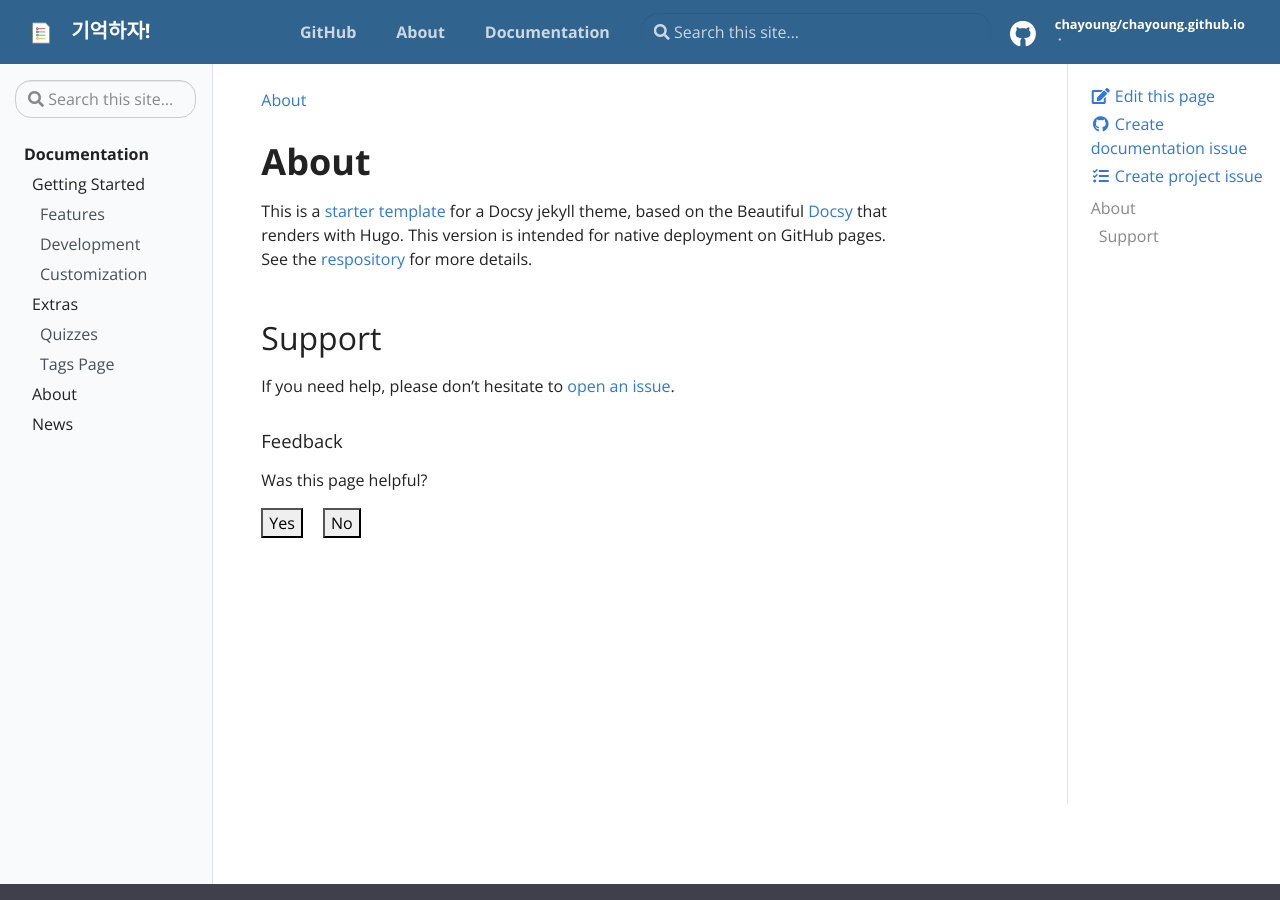
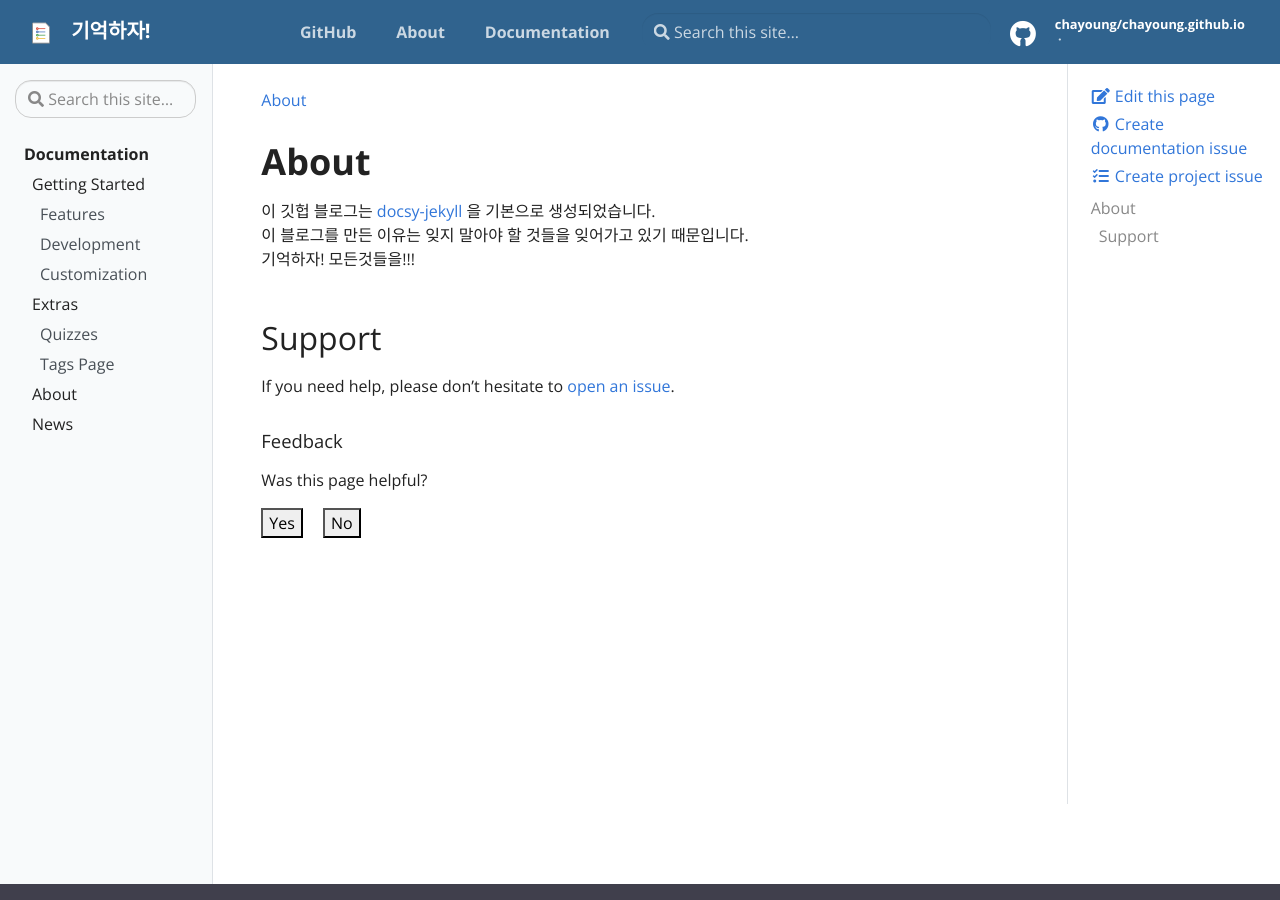
Before and after one commit to chayoung/old_chayoung.github.io, a Jekyll site: the page built from pages/about.md, in a window 1280 px wide and 900 px high. Built offline with Jekyll 4.4.1, drawn with Linux system fonts in a browser that asks for light colours.

Commit message:
about 페이지 내용수정

```diff
--- a/pages/about.md
+++ b/pages/about.md
@@ -5,9 +5,9 @@ permalink: /about/
 
 # About
 
-This is a [starter template](https://vsoch.github.com/docsy-jekyll/) for a Docsy jekyll theme, based
-on the Beautiful [Docsy](https://github.com/google/docsy) that renders with Hugo. This version is intended for
-native deployment on GitHub pages. See the [respository]({{ site.repo }}) for more details.
+이 깃헙 블로그는 [docsy-jekyll](https://vsoch.github.com/docsy-jekyll/) 을 기본으로 생성되었습니다.
+이 블로그를 만든 이유는 잊지 말아야 할 것들을 잊어가고 있기 때문입니다.
+기억하자! 모든것들을!!!
 
 ## Support
 
```
